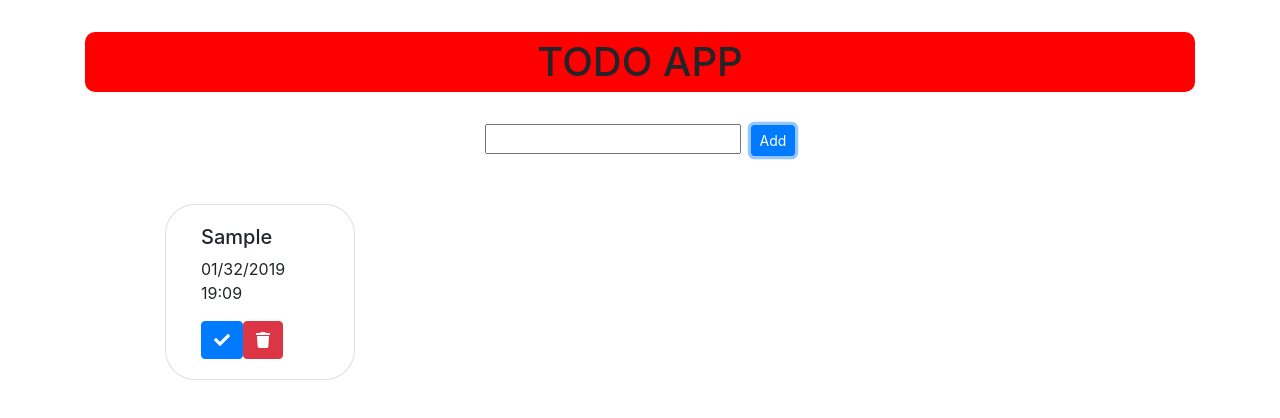
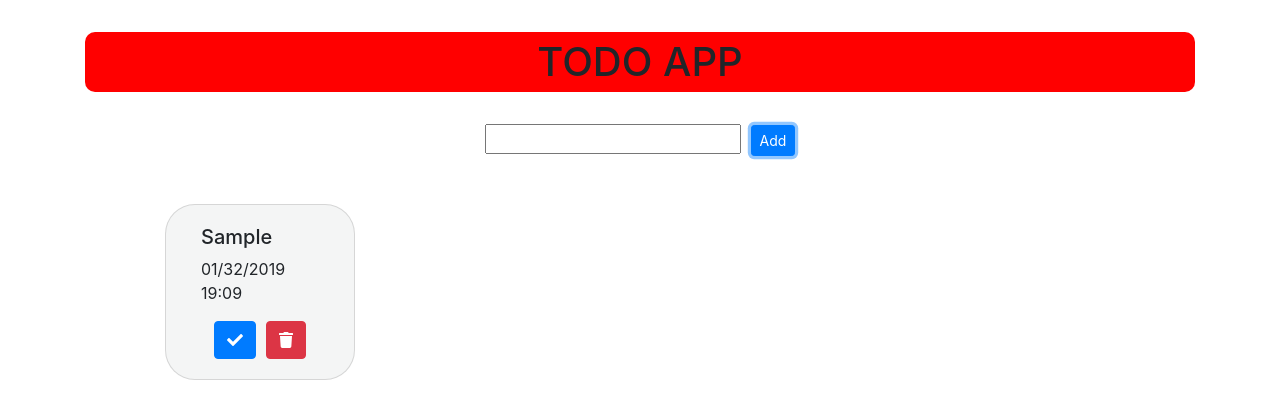
Before and after one commit to OussamaAlouat/angular-todoApp, an Angular app: page / in a window 1280 px wide. Both pictures are taken after typing "Sample" into the empty fields and a click on the button "Add". Shown: the top 418 px of the page. Built offline with nearby package versions, Linux system fonts and the light colour scheme.

Commit message:
Added change status funtionality

```diff
--- a/src/app/views/todo.component.html
+++ b/src/app/views/todo.component.html
@@ -9,12 +9,18 @@
 
   <div class="mt-3r" *ngIf="activities">
     <div class="row">
-      <div class="col-lg-2 offset-1 todo-card card" *ngFor="let act of activities">
+      <div [ngClass]="{ 'completed' : act.completed,
+                                                                 'notCompleted': !act.completed,
+                                                                 'col-lg-2': 1,
+                                                                 'offset-1': 1,
+                                                                 'todo-card': 1,
+                                                                 'card':1}"
+           *ngFor="let act of activities">
         <div class="card-body">
             <h5>{{act.name}}</h5>
             <p>{{act.date | date: 'dd/mm/yyyy HH:MM'}}</p>
-            <div>
-              <button type="button" class="btn btn-primary">
+            <div class="buttons">
+              <button type="button" class="btn btn-primary card-btn" (click)="changeActivityStatus(act)">
                 <fa-icon [icon]="faCheck"></fa-icon>
               </button>
               <button type="button" class="btn btn-danger" (click)="removeActivity(act)">
```
